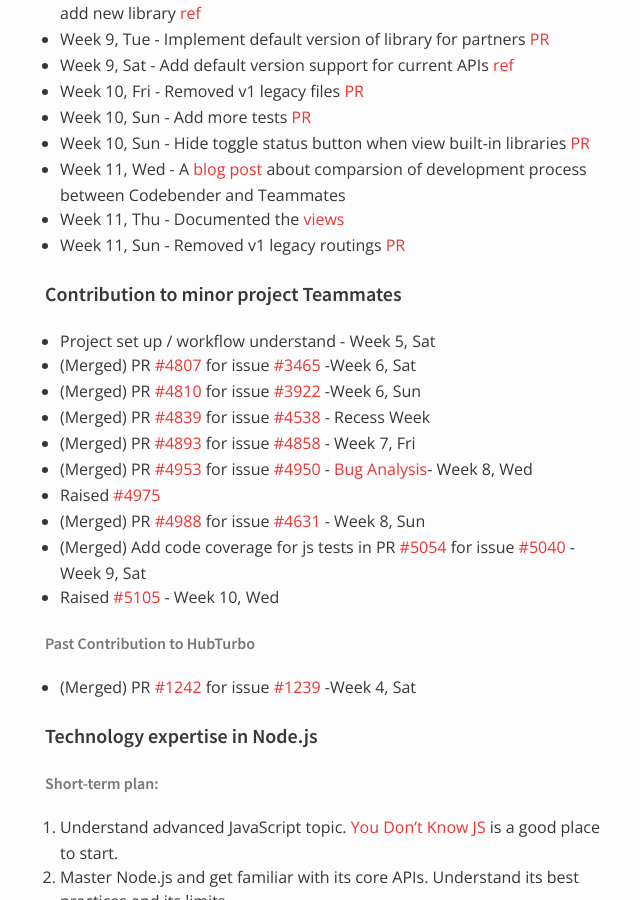
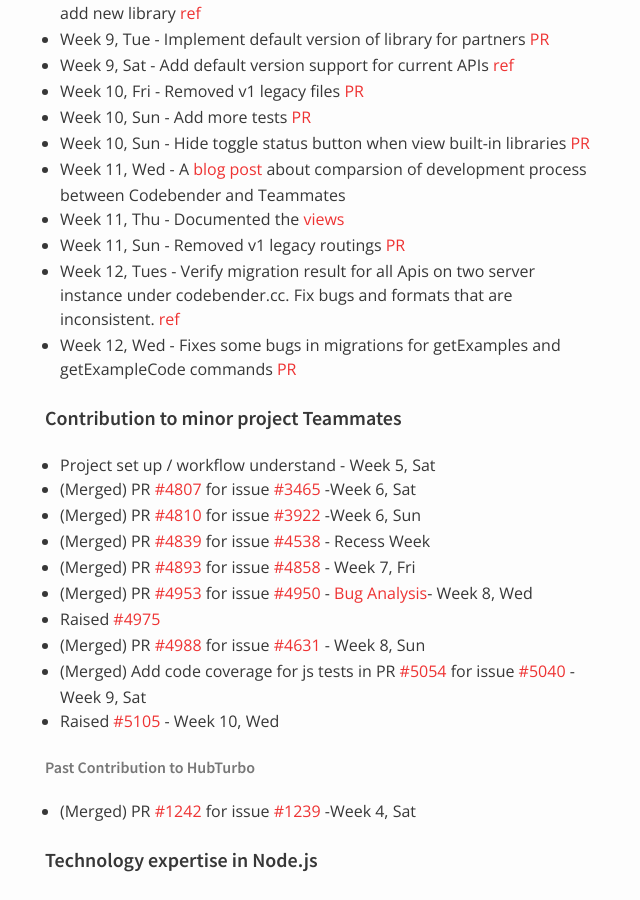
Before and after one commit to nus-oss/cs3281-AY1516S2-website, a Jekyll site: the page built from teams/codebender.md, in a window 1280 px wide and 900 px high, scrolled down 15000 px. Shown: the whole window, without its empty margins (325-965 px from the left). Built offline with Jekyll 4.4.1, drawn with Linux system fonts in a browser that asks for light colours; some of the changed text lies outside the part shown.

Commit message:
Update Jiang Sheng's progress

```diff
--- a/teams/codebender.md
+++ b/teams/codebender.md
@@ -452,6 +452,8 @@ permalink: /teams/codebender/
 * Week 11, Wed - A [blog post](http://blog.gisonrg.me/2016/development-process-comparison-between-codebender-and-teammates/) about comparsion of development process between Codebender and Teammates
 * Week 11, Thu - Documented the [views](https://github.com/codebendercc/eratosthenes/wiki/Views)
 * Week 11, Sun - Removed v1 legacy routings [PR](https://github.com/codebendercc/eratosthenes/pull/74)
+* Week 12, Tues - Verify migration result for all Apis on two server instance under codebender.cc. Fix bugs and formats that are inconsistent. [ref](https://github.com/codebendercc/eratosthenes/commits/v2-merged-hotfix)
+* Week 12, Wed - Fixes some bugs in migrations for getExamples and getExampleCode commands [PR](https://github.com/codebendercc/eratosthenes/pull/75)
 
 #### Contribution to minor project Teammates
 * Project set up / workflow understand - Week 5, Sat
@@ -499,5 +501,5 @@ permalink: /teams/codebender/
 * Week 9, Sat - Found a bug in [Blanket.js](blanketjs.org) when adding code coverage for TEAMMATES. Try fix it in [PR](https://github.com/alex-seville/blanket/pull/557) (Merged on Week 9, Sun)
 * Week 10, Sun - Develop the Gulp file for build and deploy for the [CS4224](https://github.com/Gisonrg/ER-diagram-editor) project. Gain more insights on Gulp's asyn tasks execution and stream flow. [ref](https://github.com/Gisonrg/ER-diagram-editor/blob/master/gulpfile.js)
 * Week 11, Tue - Write a [blog post](http://blog.gisonrg.me/2016/why-we-need-one-line-module-in-node/) to discuss about "One-line" modules in Node eco-system.
-* Week 11, Sun - Develop the JavaScript project for module [CS4224](https://github.com/Gisonrg/ER-diagram-editor) to build a ER diagram editor.
+* Week 4 - Week 11, Sun - Develop the JavaScript project for module [CS4224](https://github.com/Gisonrg/ER-diagram-editor) to build a ER diagram editor.
   * Gain experience in Angular, front-end development process and Gulp configuration in the project
```
